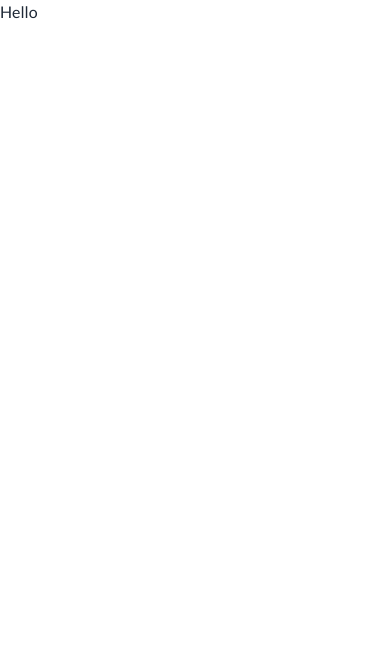
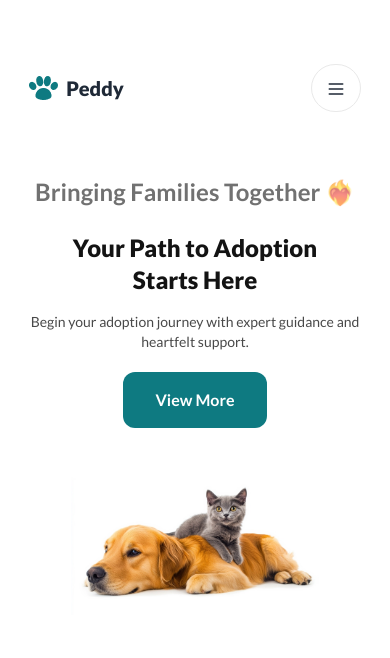
Before and after one commit to Soraiya11-7/Pet-Adoption, a plain HTML site: page index.html in a window 390 px wide. Drawn offline with nearby package versions, Linux system fonts and the light colour scheme.

Commit message:
Hero section is added

```diff
--- a/index.html
+++ b/index.html
@@ -37,7 +37,83 @@
 
 </head>
 <body class="font-lato">
-    <h1>Hello</h1>
+    <header>
+        <div class=" bg-gradient-to-t from-white to-transparent">
+            <div class="container w-[85%] mx-auto mt-14 lg:pt-12 ">
+              <!-- navbar................................ -->
+              <nav class="mb-14 lg:mb-14 w-full ml-0">
+                <div class="navbar -space-x-32  p-0">
+                  <div class="flex-1 gap-2">
+                    <div class="">
+                      <img src="./images/logo.webp" alt="">
+                    </div>
+                    <a class="text-xl lg:text-3xl font-black ">Peddy</a>
+                  </div>
+
+                  <div class="navbar-center hidden md:flex">
+                    <!-- menu menu-horizontal -->
+                    <ul class="md:flex space-x-7 ">
+                      <li class="text-base font-normal "><a>Home</a></li>
+                      <li class="text-base font-normal "><a>Shop</a></li>
+                      <li class="text-base font-normal"><a>Contact</a></li>
+                    </ul>
+                  </div>
+                  <div class="navbar-end -mr-3">
+                    <div class="dropdown ">
+                      <div tabindex="0" role="button" class="btn btn-ghost box-border border border-[#E9E9E9] bg-white rounded-full p-3.5 md:hidden">
+                        <svg
+                            xmlns="http://www.w3.org/2000/svg"
+                            fill="none"
+                            viewBox="0 0 24 24"
+                            class="inline-block h-5 w-5 stroke-current">
+                            <path
+                              stroke-linecap="round"
+                              stroke-linejoin="round"
+                              stroke-width="2"
+                              d="M4 6h16M4 12h16M4 18h16"></path>
+                          </svg>
+                      </div>
+                      <ul
+                        tabindex="0"
+                        class="menu menu-sm dropdown-content bg-gray-300 rounded-box z-[1] mt-3 shadow right-[2%] p-0">
+                        <li class="text-sm font-normal "><a>Home</a></li>
+                       <li class="text-sm font-normal "><a>Shop</a></li>
+                       <li class="text-sm font-normal"><a>Contact</a></li>
+                      </ul>
+                    </div>
+                    <div class=" md:flex space-x-3 hidden items-center  ">
+                      <div class=" p-4 box-border border border-[#0E7A8133] rounded-full">
+                        <img class="" src="https://img.icons8.com/?size=16&id=cuuDw9lQbg9u&format=png" alt="">
+                      </div>
+
+                    </div>
+                  </div>
+
+
+                </div>
+
+              </nav>
+
+        <!-- banner part.......................... -->
+           <div class="flex flex-col items-center justify-center">
+            <div class="text-center mb-10 lg:mb-24">
+             <h3 class="text-2xl font-bold mb-6 text-[#131313] text-opacity-[60%]">Bringing Families Together ❤️‍🔥</h3>
+              <h1 class="mb-4 lg:mb-8 text-2xl lg:text-5xl font-extrabold w-full lg:w-[90%] mx-auto text-[#131313]">Your Path to Adoption <br> Starts Here</h1>
+              <p class=" mb-5 lg:mb-8 text-sm lg:text-base w-full lg:w-[80%] mx-auto text-[#494949]">Begin your adoption journey with expert guidance and heartfelt support.</p>
+              <div>
+                <button class="px-8 py-4 bg-[#0E7A81] rounded-xl text-white font-bold text-base lg:text-xl mb-12">View More</button>
+            </div>
+              <div class="w-[75%] mx-auto">
+                <img class="mx-auto" src="./images/pet.webp" alt="">
+              </div>
+            </div>
+
+           </div>
+        </div>
+
+      </div>
+
+    </header>
 
 </body>
 </html>
```
Also changed, not shown: tailwind.config.js (added, +8 -0 lines).
